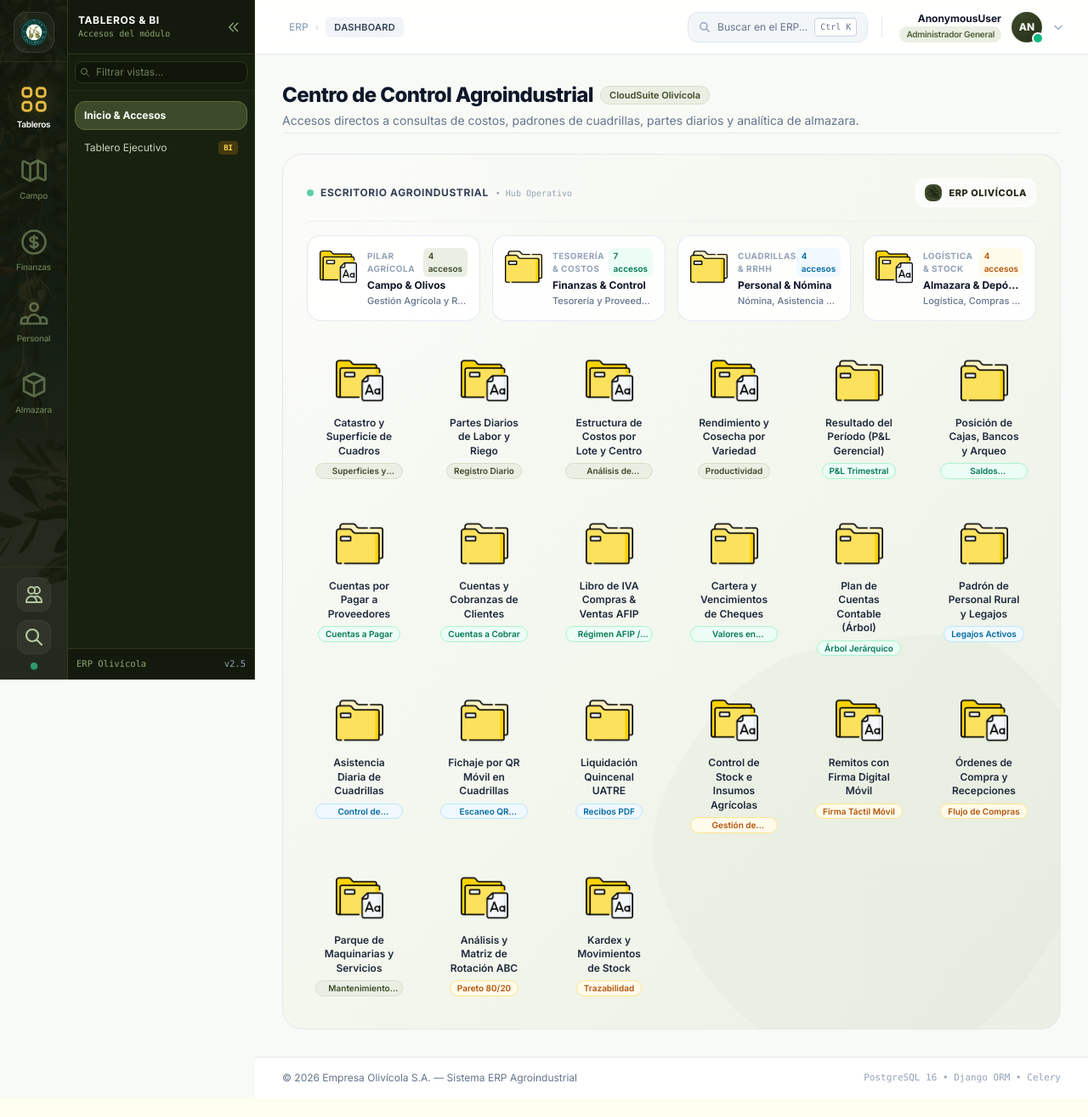
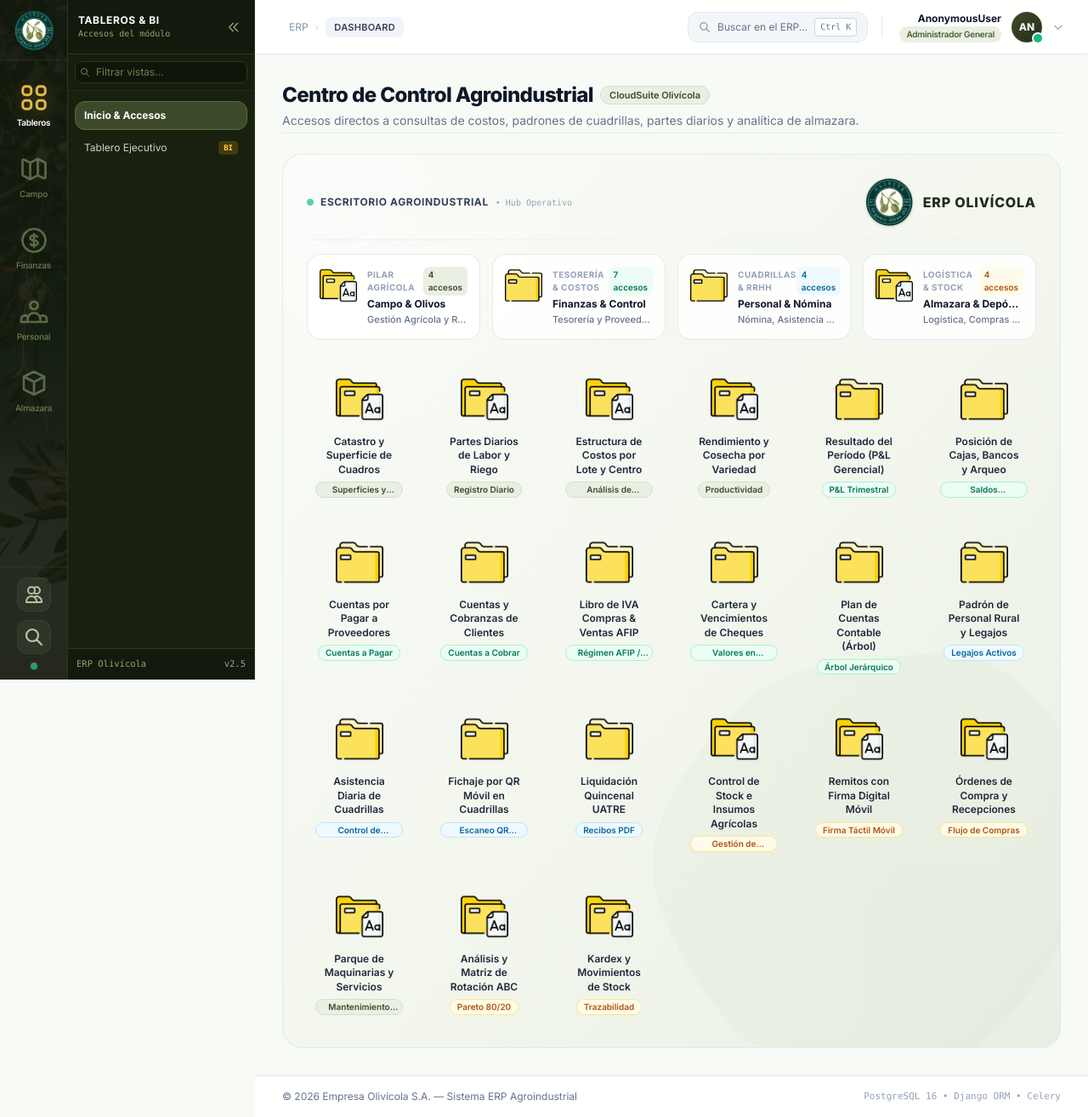
Before and after one commit to Wschanzze/ERP-Olivo, a Django app: page / in a window 1280 px wide. Shown: the whole page at 85% size. Before the commit the page ends 1293 px from the top, so only its background shows below. Run offline with Django 5.2, Linux system fonts and the light colour scheme; a user stored in the database is signed in; data that the repository does not hold is empty; parts of the project's set-up code (start-up, migrations or seed data) failed here and were passed over; some libraries are stand-ins or nearby versions.

Commit message:
style: remover recuadros del logo en sidebar e inicio y agrandar logo en inicio

```diff
--- a/templates/components/sidebar.html
+++ b/templates/components/sidebar.html
@@ -38,14 +38,14 @@
     ></div>
 
     <!-- Parte Superior: Logo Corporativo -->
-    <div class="relative z-10 flex flex-col items-center pt-3.5 pb-2.5 border-b border-[#2C381D]/80">
+    <div class="relative z-10 flex flex-col items-center pt-3 pb-2.5 border-b border-[#2C381D]/80">
       <a
         href="{% url 'dashboard:index' %}"
         title="ERP Olivícola - Inicio"
-        class="w-12 h-12 flex items-center justify-center rounded-2xl bg-white/5 hover:bg-white/10 active:scale-95 transition-all p-1.5 border border-white/10 group cursor-pointer"
+        class="flex items-center justify-center active:scale-95 transition-transform group cursor-pointer"
         @click="selectModule('tableros')"
       >
-        <img src="{% static 'icono.png' %}?v=2" alt="Logo ERP" class="w-8 h-8 object-contain drop-shadow" />
+        <img src="{% static 'icono.png' %}?v=2" alt="Logo ERP" class="w-12 h-12 object-contain drop-shadow hover:scale-105 transition-transform" />
       </a>
     </div>
 
--- a/templates/dashboard/index.html
+++ b/templates/dashboard/index.html
@@ -100,14 +100,9 @@
         </div>
 
         <div class="flex items-center gap-3">
-
-
-
-          <div class="hidden sm:flex items-center gap-2 bg-white/70 backdrop-blur-md px-2.5 py-1.5 rounded-xl border border-white/80 shadow-2xs select-none">
-            <div class="w-5 h-5 rounded-lg bg-[#3D4A2A] flex items-center justify-center p-0.5 shadow-xs">
-              <img src="{% static 'img/olives_12006391.png' %}" alt="ERP" class="w-3.5 h-3.5 object-contain" />
-            </div>
-            <span class="text-[11px] font-black text-[#222B17] tracking-wider leading-none">ERP OLIVÍCOLA</span>
+          <div class="flex items-center gap-3 select-none">
+            <img src="{% static 'icono.png' %}?v=2" alt="ERP Olivícola" class="w-14 h-14 sm:w-18 sm:h-18 object-contain drop-shadow hover:scale-105 transition-transform" />
+            <span class="text-sm sm:text-base font-black text-[#222B17] tracking-wider leading-none hidden sm:inline">ERP OLIVÍCOLA</span>
           </div>
         </div>
       </div>
```
